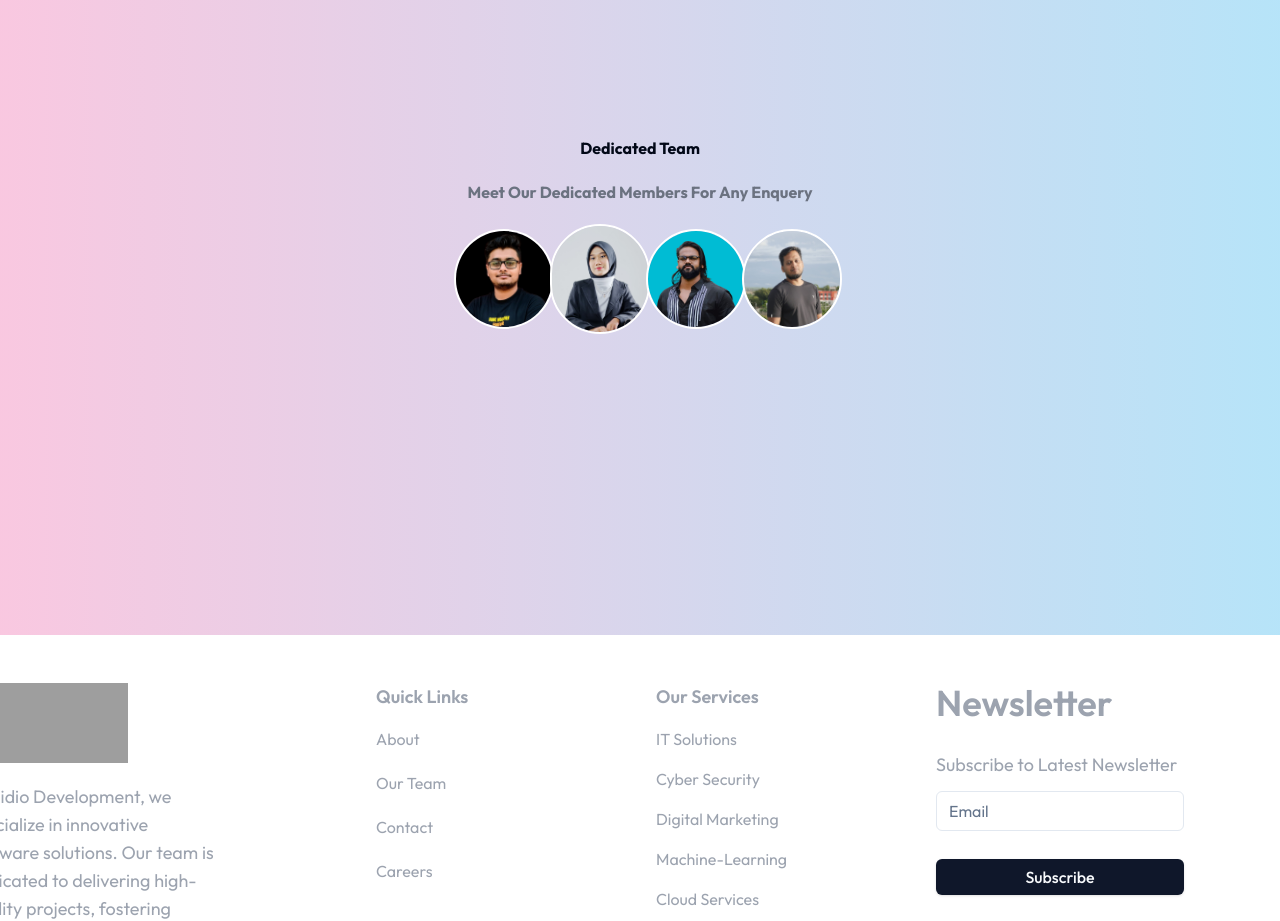
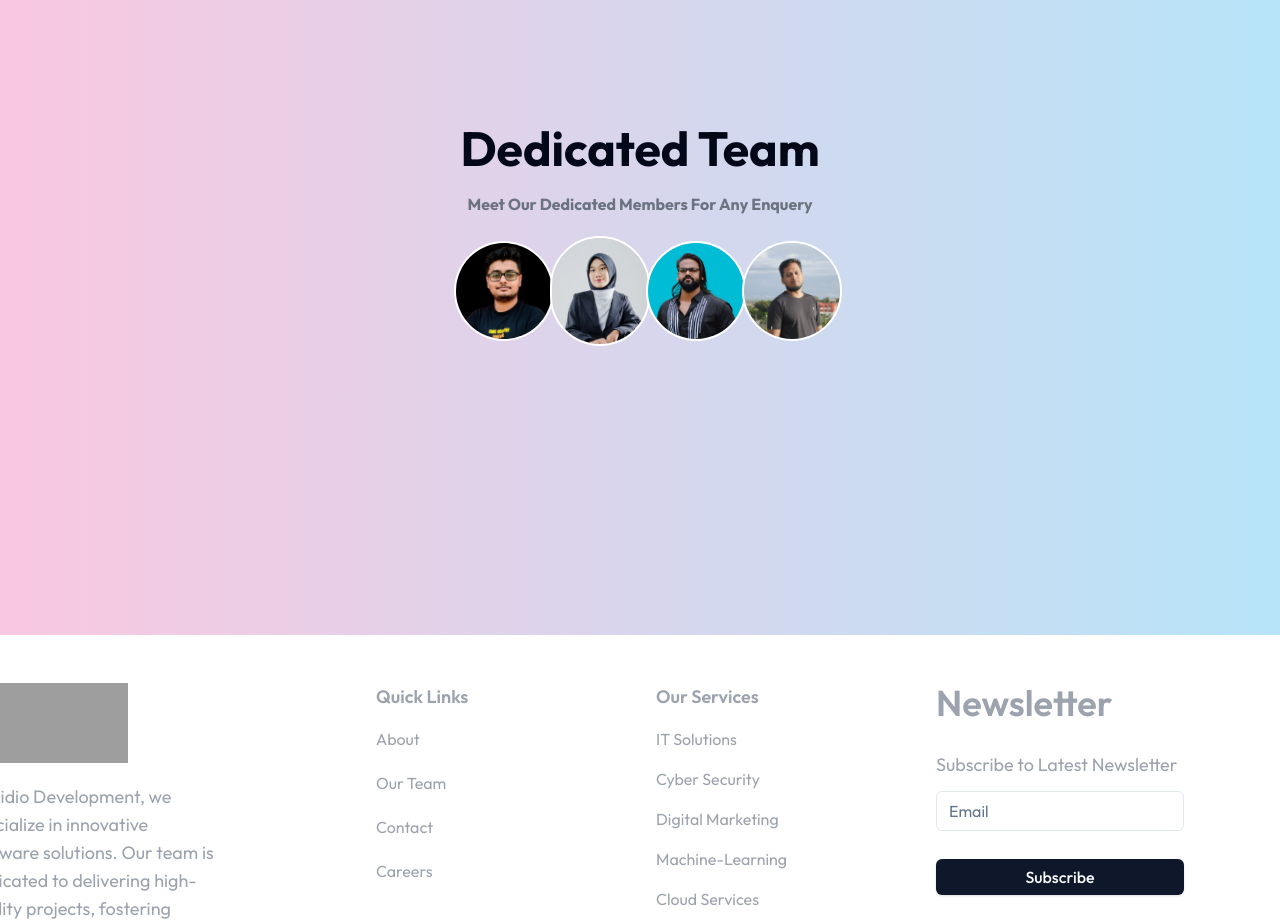
Before and after one commit to Dhruba2004/Zidio_Landing_Page, a Next.js app: page / in a window 1280 px wide. Shown: the part 3160-4081 px from the top of the page. Built offline with nearby package versions, Linux system fonts and the light colour scheme; grey boxes are pictures that could not be loaded.

Commit message:
fix  :  minor text issue

```diff
--- a/app/_components/Team.jsx
+++ b/app/_components/Team.jsx
@@ -31,7 +31,7 @@
   ];
   return (
     <section className=" h-screen flex justify-center flex-col items-center gap-5 p-6">
-      <h1 className="text-7xl font-bold text-blue-900">Dedicated Team</h1>
+      <h1 className="text-5xl font-bold text-blue-900">Dedicated Team</h1>
       <h2 className="text-gray-500 font-bold">Meet Our Dedicated Members For Any Enquery</h2>
       <div className="flex flex-row items-center justify-center w-full gap-3">
         <AnimatedTooltip items={people} />
```
